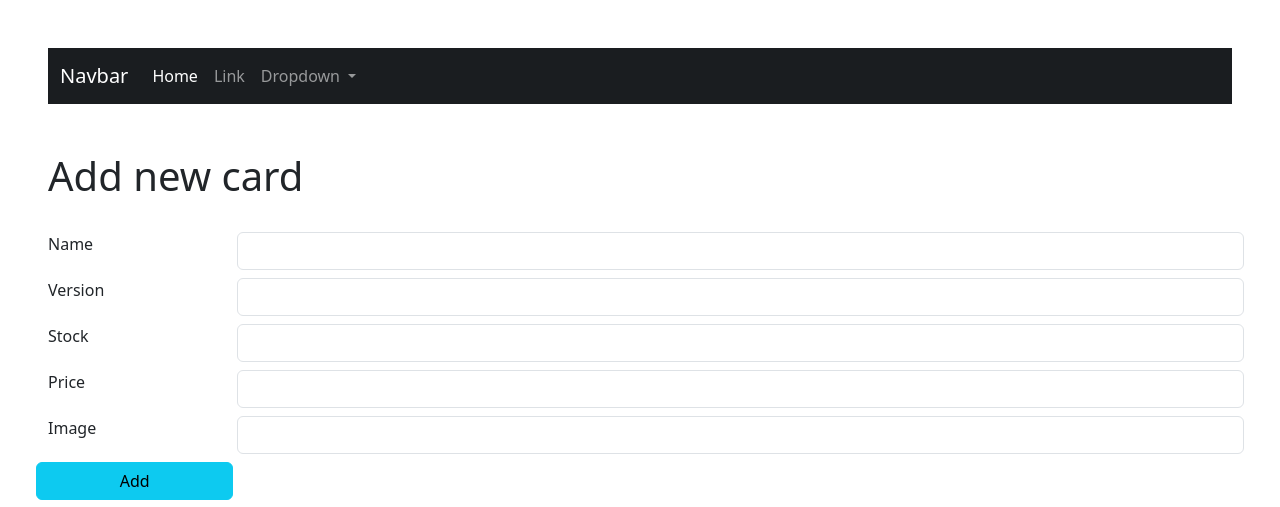
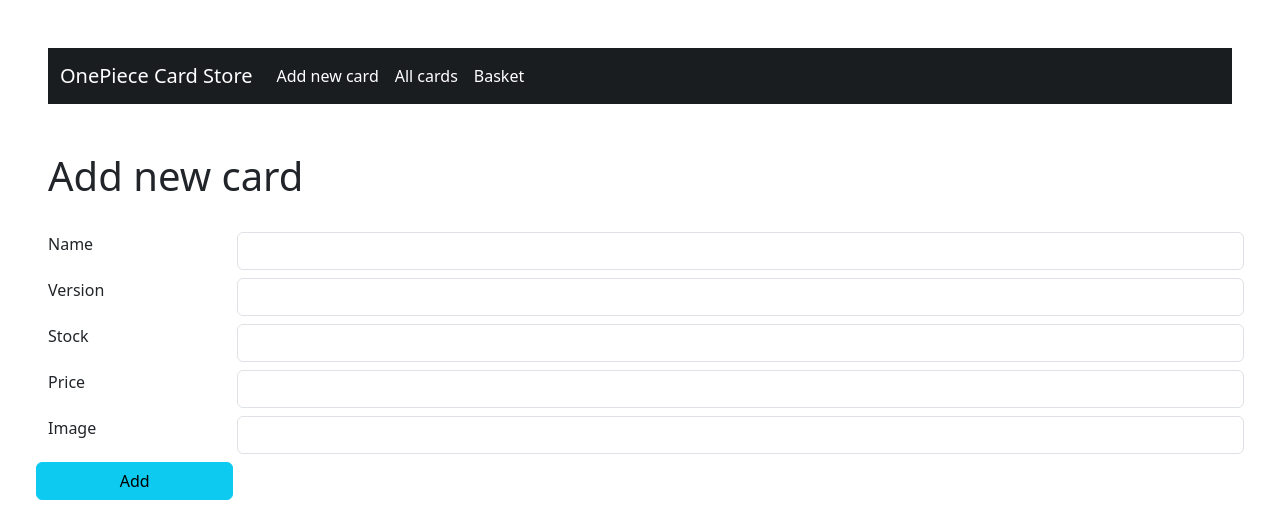
Before and after one commit to Dziabako/OnePieceCardStore, a Flask app: page /add_card in a window 1280 px wide. Shown: the top 507 px of the page. Run offline with Flask 3, Linux system fonts and the light colour scheme.

Commit message:
Navbar update

```diff
--- a/templates/navbar.html
+++ b/templates/navbar.html
@@ -1,18 +1,21 @@
 <nav class="navbar navbar-expand-lg bg-body-tertiary bg-dark-subtle mx-5 my-5" data-bs-theme="dark">
     <div class="container-fluid">
-      <a class="navbar-brand" href="#">Navbar</a>
+      <a class="navbar-brand" href="{{ url_for('index') }}">OnePiece Card Store</a>
       <button class="navbar-toggler" type="button" data-bs-toggle="collapse" data-bs-target="#navbarSupportedContent" aria-controls="navbarSupportedContent" aria-expanded="false" aria-label="Toggle navigation">
         <span class="navbar-toggler-icon"></span>
       </button>
       <div class="collapse navbar-collapse" id="navbarSupportedContent">
         <ul class="navbar-nav me-auto mb-2 mb-lg-0">
           <li class="nav-item">
-            <a class="nav-link active" aria-current="page" href="#">Home</a>
+            <a class="nav-link active" aria-current="page" href="{{ url_for('add_card') }}">Add new card</a>
           </li>
           <li class="nav-item">
-            <a class="nav-link" href="#">Link</a>
+            <a class="nav-link active" href="{{ url_for('all_cards') }}">All cards</a>
           </li>
-          <li class="nav-item dropdown">
+          <li class="nav-item">
+            <a class="nav-link active" href="#">Basket</a>
+          </li>
+          <!-- <li class="nav-item dropdown">
             <a class="nav-link dropdown-toggle" href="#" role="button" data-bs-toggle="dropdown" aria-expanded="false">
               Dropdown
             </a>
@@ -22,7 +25,7 @@
               <li><hr class="dropdown-divider"></li>
               <li><a class="dropdown-item" href="#">Something else here</a></li>
             </ul>
-          </li>
+          </li> -->
         </ul>
         <!-- <form class="d-flex" role="search">
           <input class="form-control me-2" type="search" placeholder="Search" aria-label="Search">
```
